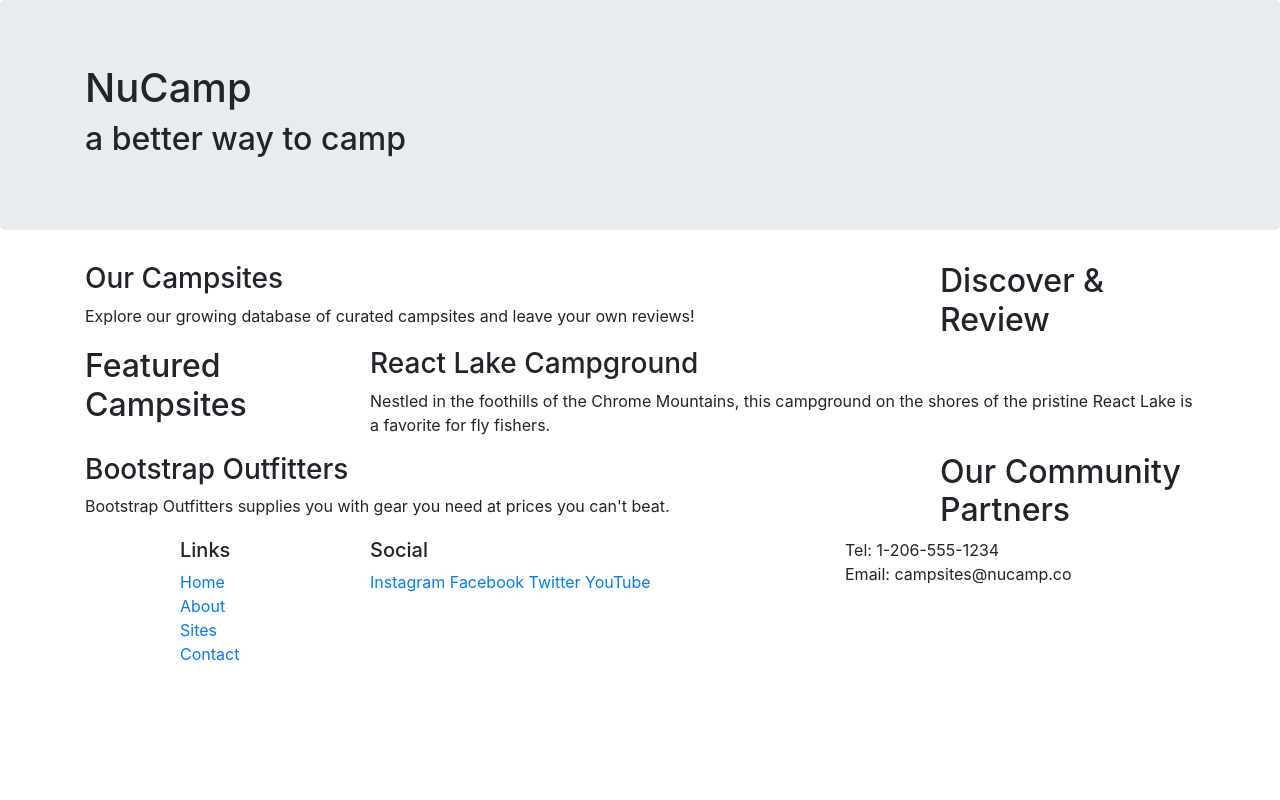
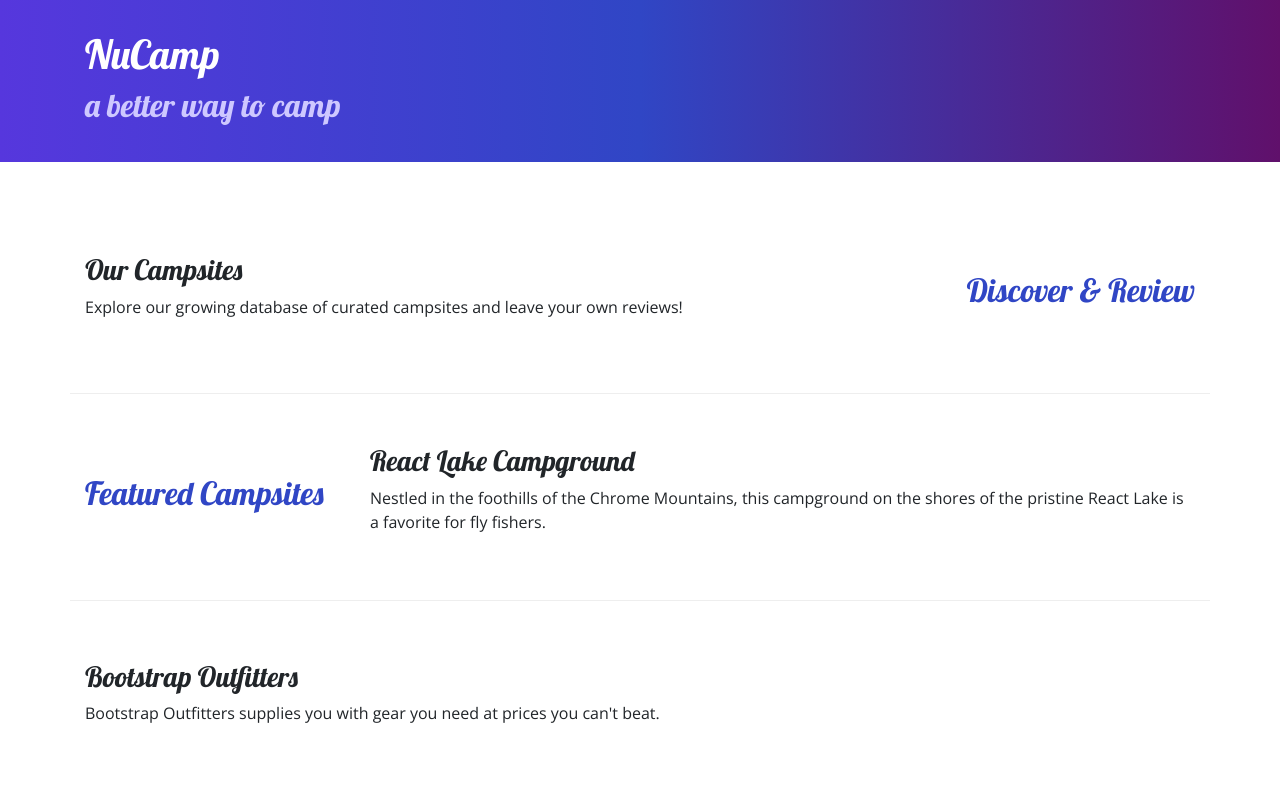
Before and after one commit to lucassnowfall/Nucamp-bootstrap., a website: page index.html in a window 1280 px wide. Shown: the top 800 px of the page. Drawn offline with nearby package versions, Linux system fonts and the light colour scheme.

Commit message:
Upload before navbar

```diff
--- /dev/null
+++ b/css/styles.css
@@ -0,0 +1,33 @@
+body{
+    font-family: "Open Sans", sans-serif;
+
+}
+
+h1, h2, h3{
+   font-family:"Lobster", cursive;
+}
+
+h2{
+    color: #3046C5;
+}
+
+header h2{
+    color: #CEC8FF;
+}
+
+footer{
+    background-image: linear-gradient(#CEC8FF, white);
+    padding: 20px 0;
+}
+
+.jumbotron{
+    padding: 30px;
+    background-image: linear-gradient(to right, #5637DD, #3046C5, #60106b);
+    color: white;
+}
+
+.row-content{
+    padding: 50px 0;
+    border-bottom: 1px ridge;
+    min-height: 200px;
+}
--- a/index.html
+++ b/index.html
@@ -9,12 +9,17 @@
     <!-- Bootstrap CSS -->
     <link rel="stylesheet" href="node_modules/bootstrap/dist/css/bootstrap.min.css" />
 
+    <!-- Additional CSS must be placed after Bootstrap CSS -->
+    <link rel="stylesheet" href="https://fonts.googleapis.com/css?family=Lobster|Open+Sans" />
+    <link rel="stylesheet" href="css/styles.css" />
+
+
     <title>NuCamp: A Better Way To Camp</title>
 </head>
 
 <body>
 
-    <header class="jumbotron">
+    <header class="jumbotron jumbotron-fluid">
         <div class="container">
             <div class="row">
                 <div class="col">
@@ -27,63 +32,63 @@
     </header>
 
     <div class="container">
-        <div class="row">
+        <div class="row row-content align-items-center">
             <div class="col-sm-4 order-sm-last col-md-3">
-                <h2>Discover & Review</h2>
+                <h2 class="text-sm-right">Discover & Review</h2>
             </div>
 
             <div class="col">
                 <h3>Our Campsites</h3>
-                <p>Explore our growing database of curated campsites and leave your own reviews!</p>
+                <p class="d-none d-sm-block">Explore our growing database of curated campsites and leave your own reviews!</p>
             </div>
         </div>
     </div>
 
     <div class="container">
-        <div class="row">
+        <div class="row row-content align-items-center">
             <div class="col-sm-4 col-md-3">
-                <h2>Featured Campsites</h2>
+                <h2 class="text-sm-left">Featured Campsites</h2>
             </div>
 
             <div class="col">
                 <h3>React Lake Campground</h3>
-                <p>Nestled in the foothills of the Chrome Mountains, this campground on the shores of the pristine React Lake is a favorite for fly fishers.</p>
+                <p class="d-none d-sm-block">Nestled in the foothills of the Chrome Mountains, this campground on the shores of the pristine React Lake is a favorite for fly fishers.</p>
             </div>
         </div>
     </div>
 
     <div class="container">
-        <div class="row">
+        <div class="row row-content align-items-center">
             <div class="col-sm-4 order-sm-last col-md-3">
-                <h2>Our Community Partners</h2>
+                <h2 class="text-sm-right"Our Community Partners</h2>
             </div>
             <div class="col">
                 <h3>Bootstrap Outfitters</h3>
-                <p>Bootstrap Outfitters supplies you with gear you need at prices you can't beat.</p>
+                <p class="d-none d-sm-block"> Bootstrap Outfitters supplies you with gear you need at prices you can't beat.</p>
             </div>
         </div>
     </div>
 
     <footer>
         <div class="container">
-        <div class="row">
+            <div class="row align-items-center">
                 <div class="col-4 col-sm-2 offset-1">
                     <h5>Links</h5>
-                <ul class="list-unstyled">
+                    <ul class="list-unstyled ">
                         <li><a href="#">Home</a></li>
                         <li><a href="#">About</a></li>
                         <li><a href="#">Sites</a></li>
                         <li><a href="#">Contact</a></li>
                     </ul>
                 </div>
-            <div class="col-6 col-sm-5">
+                <div class="col-6 col-sm-5 text-center">
                     <h5>Social</h5>
                     <a href="http://instagram.com/">Instagram</a>
                     <a href="http://facebook.com/">Facebook</a>
                     <a href="http://twitter.com/">Twitter</a>
                     <a href="http://youtube.com/">YouTube</a>
                 </div>
-            <div class="col-sm-4">
+                <div class="col-sm-4 text-center">
                     Tel: 1-206-555-1234<br />
                     Email: campsites@nucamp.co
                 </div>
```
Also changed, not shown: aboutus.html (added, +103 -0 lines), Pictures/LG-Screen.png (added), Pictures/XS-Screen.png (added). Lines whose indentation alone changed are shown as unchanged.
